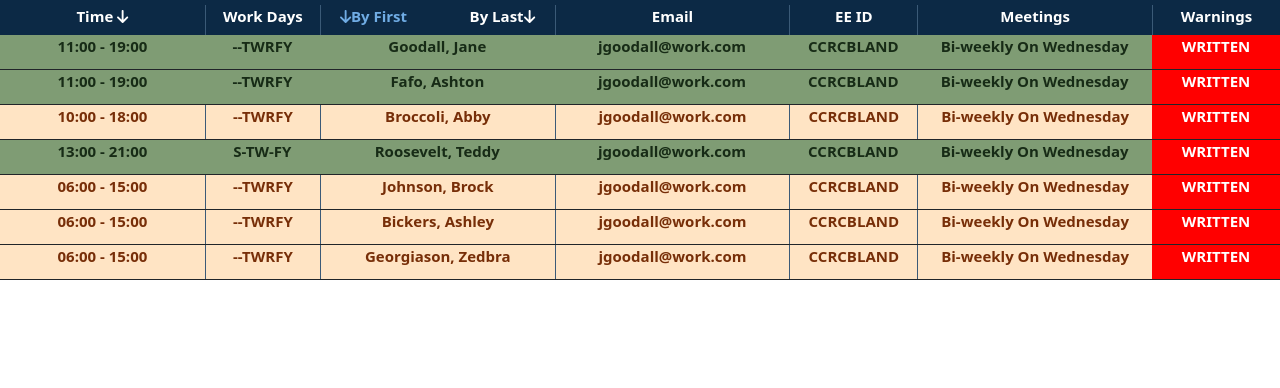
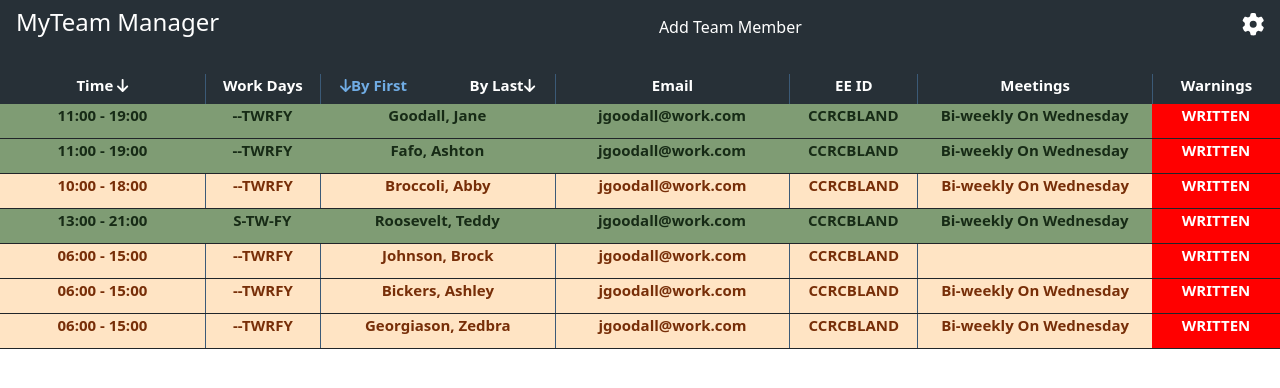
Before and after one commit to cwilliamson29/MyTeam-Manager, a React (Vite) app: page / in a window 1280 px wide. Shown: the top 388 px of the page. Built offline with nearby package versions, Linux system fonts and the light colour scheme.

Commit message:
adding settings bar and css animations for the add team member and setting boxes

```diff
--- a/src/App.tsx
+++ b/src/App.tsx
@@ -1,5 +1,6 @@
 import './css/App.css'
 import './css/employeeList.css'
+import './css/settingsBar.css'
 import EmployeeList from "./components/EmployeeList";
 import EmployeeListTitle from "./components/EmployeeListTitle";
 import {dummyData2} from "./helpers/dummyData";
@@ -11,6 +12,7 @@ import {
     sortByTimeAndLastName,
     sortByTimeAndName
 } from "./helpers/employeeList-helpers";
+import SettingsBar from "./components/SettingsBar";
 
 function App() {
     let employeeArray = [];
@@ -44,6 +46,7 @@ function App() {
 
     return (
         <div className="App col d-md-flex flex-md-column justify-content-between">
+            <SettingsBar/>
             <EmployeeListTitle setTimeReorder={handleSort}/>
             {dummyList.map((emp, i) => {
                 return <EmployeeList
--- /dev/null
+++ b/src/components/AddEmployee.tsx
@@ -0,0 +1,20 @@
+import React from 'react';
+
+interface Props {
+    show: boolean;
+}
+
+function AddEmployee({show}: Props) {
+    let hide = show ? " open" : "";
+    return (
+        <div className={"box dark-mode" + hide}>
+            <div>Add Employee</div>
+            <div>Add Employee</div>
+            <div>Add Employee</div>
+            <div>Add Employee</div>
+            <div>Add Employee</div>
+        </div>
+    );
+}
+
+export default AddEmployee;
--- a/src/components/EmployeeList.tsx
+++ b/src/components/EmployeeList.tsx
@@ -31,8 +31,11 @@ function EmployeeList({
                           nameSort
                       }: Props) {
     const color = colorOfDay(shiftStart)
+
+    // Arrange by First + Last ... or ... Last, First
     const firstLastName = titleCase(`${firstName + " " + lastName}`);
     const lastFirstName = titleCase(`${lastName + ", " + firstName}`);
+
     return (
         <div key={id}
              className={color + " d-flex flex-row align-items-center border-bottom border-dark justify-content-between employee"}>
@@ -46,7 +49,7 @@ function EmployeeList({
             <div className={"border-" + color + " col h-100 email"}>{email}</div>
             <div className={"border-" + color + " col h-100 EEID"}>{EEID.toUpperCase()}</div>
             <div className={"border-" + color + " col h-100 meetings"}>
-                {titleCase(meetings + " on " + meetingsDay)}
+                {meetings === "none" ? "" : titleCase(meetings + " on " + meetingsDay)}
             </div>
             <div
                 className={warnings === "none" ? "col h-100 empWarningsNONE" : "col h-100 empWarnings"}>
--- a/src/components/EmployeeListTitle.tsx
+++ b/src/components/EmployeeListTitle.tsx
@@ -40,19 +40,19 @@ function EmployeeListTitle({setTimeReorder}: Props) {
     // Return statement displays the blue bar at the top that allows to sort by time and first / last name
     return (
         <div
-            className={"d-flex flex-row align-items-center justify-content-between bg-slate text-white title"}>
-            <div className={"col flex-grow-1 h-100 time time-button " + timeClick.css}
+            className={"d-flex flex-row align-items-center justify-content-between dark-mode title"}>
+            <div className={"col flex-grow-1 h-100 time time-button title-button " + timeClick.css}
                  onClick={() => handleTimeclick({css: css(timeClick.css), sort: !timeClick.sort})}>
                 Time <FontAwesomeIcon icon={faArrowDown} className={timeClick.css}/>
             </div>
             <div className="col-sm border-slate h-100 days">Work Days</div>
             <div className="col border-slate h-100 name">
                 <div className="row" onClick={() => handleNameClick({css: css(nameClick.css), sort: !nameClick.sort})}>
-                    <div className={"col text-align-right" + nameClick.css}>
+                    <div className={"col text-align-right title-button " + nameClick.css}>
                         <FontAwesomeIcon icon={faArrowDown} className={css(nameClick.css)}/>
                         By First
                     </div>
-                    <div className={"col" + css(nameClick.css)}>
+                    <div className={"col title-button " + css(nameClick.css)}>
                         By Last
                         <FontAwesomeIcon icon={faArrowDown} className={css(nameClick.css)}/>
                     </div>
--- /dev/null
+++ b/src/components/SettingsBar.tsx
@@ -0,0 +1,39 @@
+import {faGear} from "@fortawesome/free-solid-svg-icons";
+import {FontAwesomeIcon} from "@fortawesome/react-fontawesome";
+import React from 'react';
+import SettingsDropDown from "./SettingsDropDown";
+import AddEmployee from "./AddEmployee";
+
+function SettingsBar() {
+    let [settingVisible, setSettingVisible] = React.useState(false);
+    let [addEmpVisible, setAddEmpVisible] = React.useState(false);
+
+    const handleSettingClick = () => {
+        setAddEmpVisible(false)
+        setSettingVisible(!settingVisible)
+    }
+    const handleAddEmpClick = () => {
+        setSettingVisible(false)
+        setAddEmpVisible(!addEmpVisible)
+    }
+    return (
+        <div className="dark-mode">
+            <div className="d-flex justify-content-between pt-2 pb-2 dark-mode settings-bar">
+                <div className="ps-3"><h4>MyTeam Manager</h4></div>
+                <div className="align-self-center settings-icon"
+                     onClick={() => handleAddEmpClick()}>
+                    Add Team Member
+                </div>
+                <div className="pe-3 align-self-center" onClick={() => handleSettingClick()}>
+                    <FontAwesomeIcon icon={faGear} className="settings-icon"/>
+                </div>
+            </div>
+            <SettingsDropDown show={settingVisible}/>
+            <AddEmployee show={addEmpVisible}/>
+        </div>
+    );
+}
+
+export default SettingsBar;
+
+//  style={{height: "1.4em"}}
--- /dev/null
+++ b/src/components/SettingsDropDown.tsx
@@ -0,0 +1,20 @@
+import React from 'react';
+
+interface Props {
+    show: boolean;
+}
+
+function SettingsDropDown({show}: Props) {
+    let hide = show ? " open" : "";
+    return (
+        <div className={"box dark-mode" + hide}>
+            <div>Settings</div>
+            <div>Settings</div>
+            <div>Settings</div>
+            <div>Settings</div>
+            <div>Settings</div>
+        </div>
+    );
+}
+
+export default SettingsDropDown;
--- a/src/css/App.css
+++ b/src/css/App.css
@@ -0,0 +1,17 @@
+:root {
+    --background-color-light: #d2d3db;
+    --text-color-light: #484b6a;
+    --background-color-dark: #273037;
+    --text-color-dark: #ffffff;
+    --text-color-clicked: #70ace4;
+}
+
+.dark-mode {
+    background-color: var(--background-color-dark);
+    color: var(--text-color-dark) !important;
+}
+
+.light-mode {
+    background-color: var(--background-color-light);
+    color: var(--text-color-light);
+}
--- a/src/css/employeeList.css
+++ b/src/css/employeeList.css
@@ -63,6 +63,11 @@
     font-weight: bold;
 }
 
+.title-button:hover {
+    cursor: pointer;
+    color: #70ace4 !important;
+}
+
 .title-buttons-clicked {
     color: #70ace4 !important;
 }
--- /dev/null
+++ b/src/css/settingsBar.css
@@ -0,0 +1,52 @@
+.settings-bar {
+
+}
+
+.settings-icon {
+    height: 1.4em !important;
+}
+
+.settings-icon:hover {
+    cursor: pointer;
+    color: var(--text-color-clicked);
+}
+
+.settings-drop-down {
+    /*transition: transform 2s ease;*/
+    width: 220px;
+    transform: translateX(-220px);
+    transition: transform 400ms ease-in;
+}
+
+.slideOut {
+    /*transform: translateY(100%);*/
+    transform: translateY(0);
+}
+
+.box {
+    visibility: hidden;
+    transition: visibility .5s, max-height .5s;
+    max-height: 0;
+    overflow: hidden;
+    /* additional style */
+    padding: 0px 12px;
+    margin-bottom: 8px;
+}
+
+.box.open {
+    visibility: visible;
+    /* Set max-height to something bigger than the box could ever be */
+    max-height: 100px;
+}
+
+/*.box {*/
+/*    opacity: .5;*/
+/*    box-sizing: border-box;*/
+/*    transition: height 200ms 0ms, opacity 200ms 200ms;*/
+/*}*/
+
+/*.box.hide {*/
+/*    transition: height 200ms 200ms, opacity 200ms 0ms;*/
+/*    opacity: 0.0;*/
+/*    height: 0px;*/
+/*}*/
--- a/src/helpers/appSettings.tsx
+++ b/src/helpers/appSettings.tsx
@@ -1,5 +1,8 @@
 export let settings = {
     sortByTime: false,
-    sortByFirstName: false,
+    sortByFirstName: true,
     sortByLastName: false,
+    colorMode: 'dark',
+    hours: 24,
+
 }
--- a/src/helpers/dummyData.tsx
+++ b/src/helpers/dummyData.tsx
@@ -60,8 +60,8 @@ export let dummyData2 = [
         lastName: "johnson",
         email: "jgoodall@work.com",
         EEID: "ccrcbland",
-        meetings: "bi-weekly",
-        meetingsDay: "wednesday",
+        meetings: "none",
+        meetingsDay: "none",
         warnings: "written"
     },
     {
```
Also changed, not shown: index.html (+4 -3 lines).
